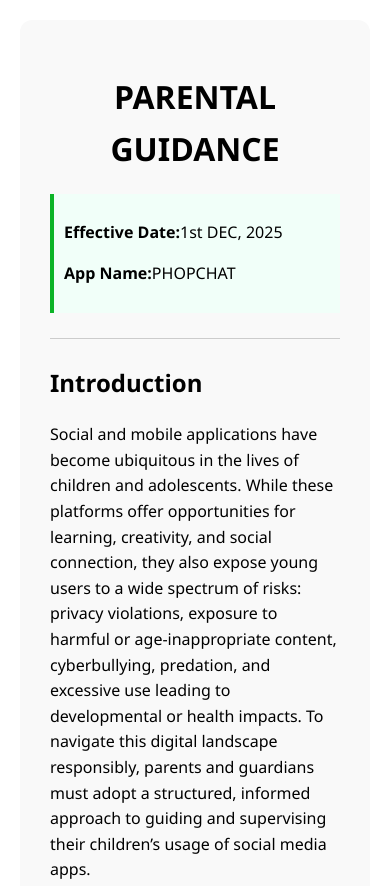
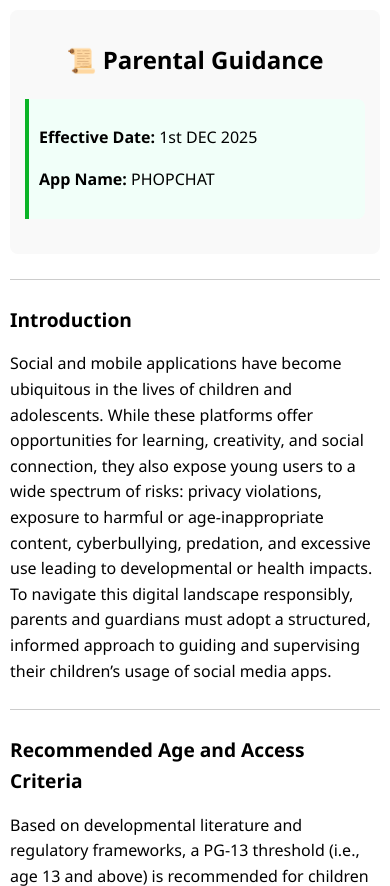
Before and after one commit to HUSSEINWAL/somemenucontents, a plain HTML site: page Parental Guidance.html in a window 390 px wide. Shown: the top 886 px of the page. Drawn offline with Linux system fonts and the light colour scheme.

Commit message:
Themed Parental Guidance

```diff
--- a/Parental Guidance.html
+++ b/Parental Guidance.html
@@ -2,23 +2,47 @@
 <html lang="en">
 <head>
   <meta charset="UTF-8" />
-  <meta name="viewport" content="width=device-width, initial-scale=1.0" />
+  <meta name="viewport" content="width=device-width, initial-scale=1.0, maximum-scale=1.0, user-scalable=no" />
   <title>Parental Guidance - PHOPCHAT</title>
   <style>
+    :root {
+      --bg-color: #ffffff;
+      --text-color: #000000;
+      --container-bg: #f9f9f9;
+      --highlight-bg: #f1fff9;
+      --highlight-border: #0bb427;
+      --hr-color: #ccc;
+      --footer-color: #312f2f;
+    }
+
+    [data-theme="dark"] {
+      --bg-color: #121212;
+      --text-color: #ffffff;
+      --container-bg: #1e1e1e;
+      --highlight-bg: #1b2b1b;
+      --highlight-border: #0bb427;
+      --hr-color: #444;
+      --footer-color: #ccc;
+    }
+
     body {
       font-family: 'Segoe UI', Tahoma, Geneva, Verdana, sans-serif;
       line-height: 1.6;
       margin: 0;
       padding: 20px;
+      background-color: var(--bg-color);
+      color: var(--text-color);
       transition: background-color 0.3s, color 0.3s;
+      -webkit-text-size-adjust: 100%;
     }
 
     .container {
       max-width: 800px;
       margin: auto;
-      padding: 30px;
+      padding: 20px;
+      background-color: var(--container-bg);
       border-radius: 12px;
-      transition: background-color 0.3s, color 0.3s;
+      box-sizing: border-box;
     }
 
     h1 {
@@ -29,7 +53,7 @@
     hr {
       border: none;
       margin: 25px 0;
-      border-top: 1px solid;
+      border-top: 1px solid var(--hr-color);
       transition: border-color 0.3s;
     }
 
@@ -39,27 +63,47 @@
 
     .highlight {
       padding: 10px;
-      border-left: 4px solid;
+      border-left: 4px solid var(--highlight-border);
       margin-bottom: 20px;
-      transition: background-color 0.3s, border-color 0.3s;
+      background-color: var(--highlight-bg);
+      border-radius: 0 8px 8px 0;
     }
 
     footer {
       text-align: center;
       margin-top: 40px;
       font-size: 0.9em;
-      transition: color 0.3s;
+      color: var(--footer-color);
+    }
+
+    /* Better mobile experience */
+    @media (max-width: 600px) {
+      body {
+        padding: 10px;
+      }
+
+      .container {
+        padding: 15px;
+        border-radius: 8px;
+      }
+
+      h1 {
+        font-size: 1.5em;
+      }
+
+      h2 {
+        font-size: 1.2em;
+      }
     }
   </style>
 </head>
 <body>
-<div class="container">
-    <h1>PARENTAL GUIDANCE</h1>
-
+  <div class="container">
+    <h1>📜 Parental Guidance</h1>
     <div class="highlight">
-        <p><strong>Effective Date:</strong>1st DEC, 2025</p>
-    <p><strong>App Name:</strong>PHOPCHAT</p>
-    <!-- <p><strong>Company / Institution:</strong> [Your Company or Institution]</p> -->
+      <p><strong>Effective Date:</strong> 1st DEC 2025</p>
+      <p><strong>App Name:</strong> PHOPCHAT</p>
+    </div>
 
     </div>
     <hr />
@@ -207,40 +251,58 @@
     <footer>
       <p>©2025 PhopChat. All rights reserved.</p>
     </footer>
- </div>
+  </div>
+
   <script>
+    // Enhanced theme detection
     function applyTheme() {
-      const isDark = window.matchMedia('(prefers-color-scheme: dark)').matches;
-      const body = document.body;
-      const container = document.querySelector('.container');
-      const highlight = document.querySelector('.highlight');
-      const hr = document.querySelectorAll('hr');
-      const footer = document.querySelector('footer');
+      try {
+        // Try to get theme from parent (React Native)
+        if (window.ReactNativeWebView) {
+          window.ReactNativeWebView.postMessage(JSON.stringify({ type: 'getTheme' }));
+          return;
+        }
 
-      if (isDark) {
-        body.style.backgroundColor = '#121212';
-        body.style.color = '#ffffff';
-        container.style.backgroundColor = '#1e1e1e';
-        highlight.style.backgroundColor = '#1b2b1b';
-        highlight.style.borderLeftColor = '#0bb427';
-        hr.forEach(el => el.style.borderTopColor = '#444');
-        footer.style.color = '#ccc';
-      } else {
-        body.style.backgroundColor = '#ffffff';
-        body.style.color = '#000000';
-        container.style.backgroundColor = '#f9f9f9';
-        highlight.style.backgroundColor = '#f1fff9';
-        highlight.style.borderLeftColor = '#0bb427';
-        hr.forEach(el => el.style.borderTopColor = '#ccc');
-        footer.style.color = '#312f2f';
+        // Fallback to system preference
+        const isDark = window.matchMedia('(prefers-color-scheme: dark)').matches;
+        setTheme(isDark);
+      } catch (e) {
+        console.error('Error applying theme:', e);
       }
     }
 
+    function setTheme(isDark) {
+      const root = document.documentElement;
+      if (isDark) {
+        root.setAttribute('data-theme', 'dark');
+      } else {
+        root.removeAttribute('data-theme');
+      }
+    }
+
+    // Listen for theme changes from React Native
+    window.addEventListener('message', (event) => {
+      try {
+        const data = JSON.parse(event.data);
+        if (data.theme) {
+          setTheme(data.theme === 'dark');
+        }
+      } catch (e) {
+        console.error('Error processing message:', e);
+      }
+    });
+
     // Apply theme on page load
-    applyTheme();
+    document.addEventListener('DOMContentLoaded', () => {
+      applyTheme();
 
-    // Listen for system theme changes
-    window.matchMedia('(prefers-color-scheme: dark)').addEventListener('change', applyTheme);
+      // Listen for system theme changes (if not in WebView)
+      if (!window.ReactNativeWebView) {
+        window.matchMedia('(prefers-color-scheme: dark)').addEventListener('change', (e) => {
+          setTheme(e.matches);
+        });
+      }
+    });
   </script>
 </body>
 </html>
```
